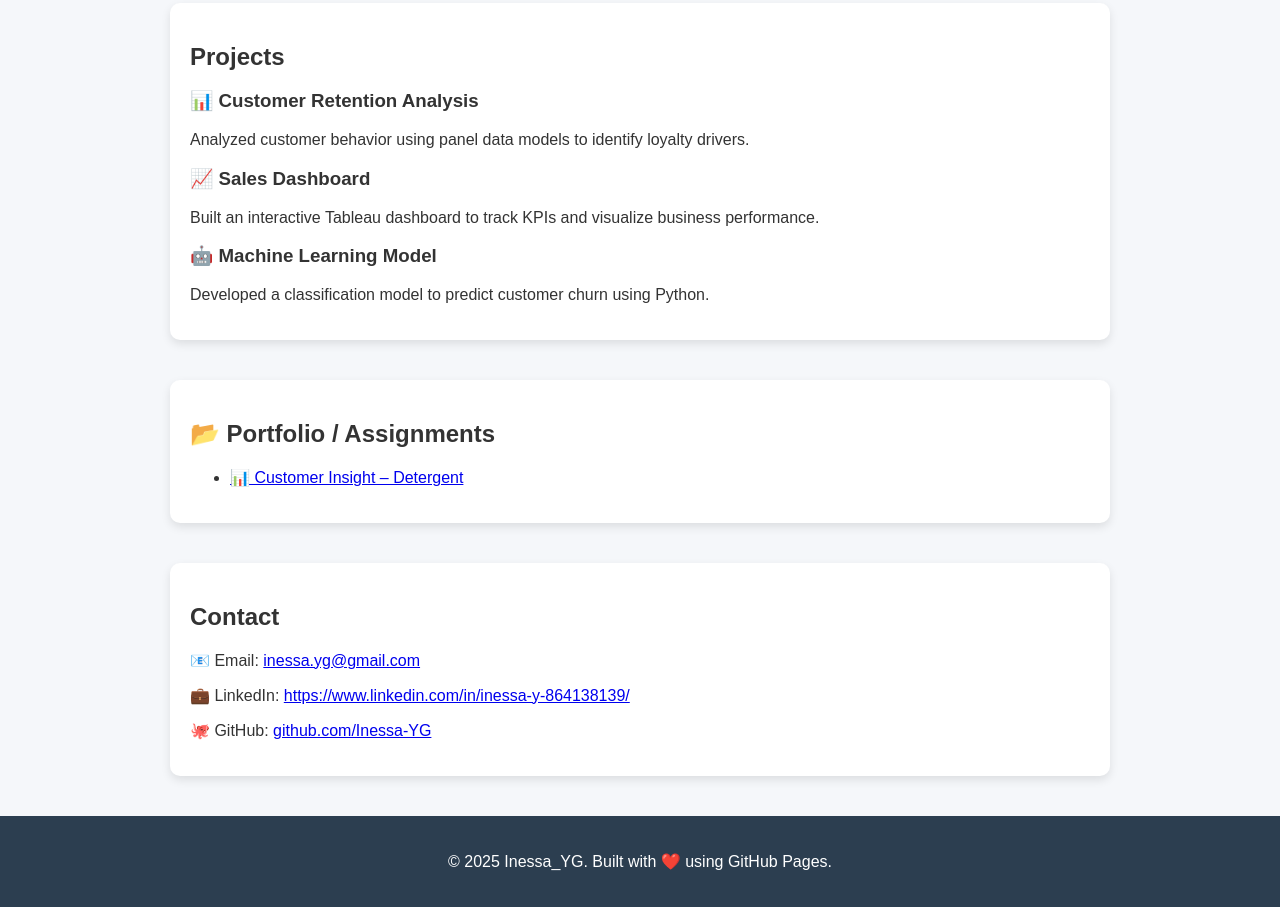
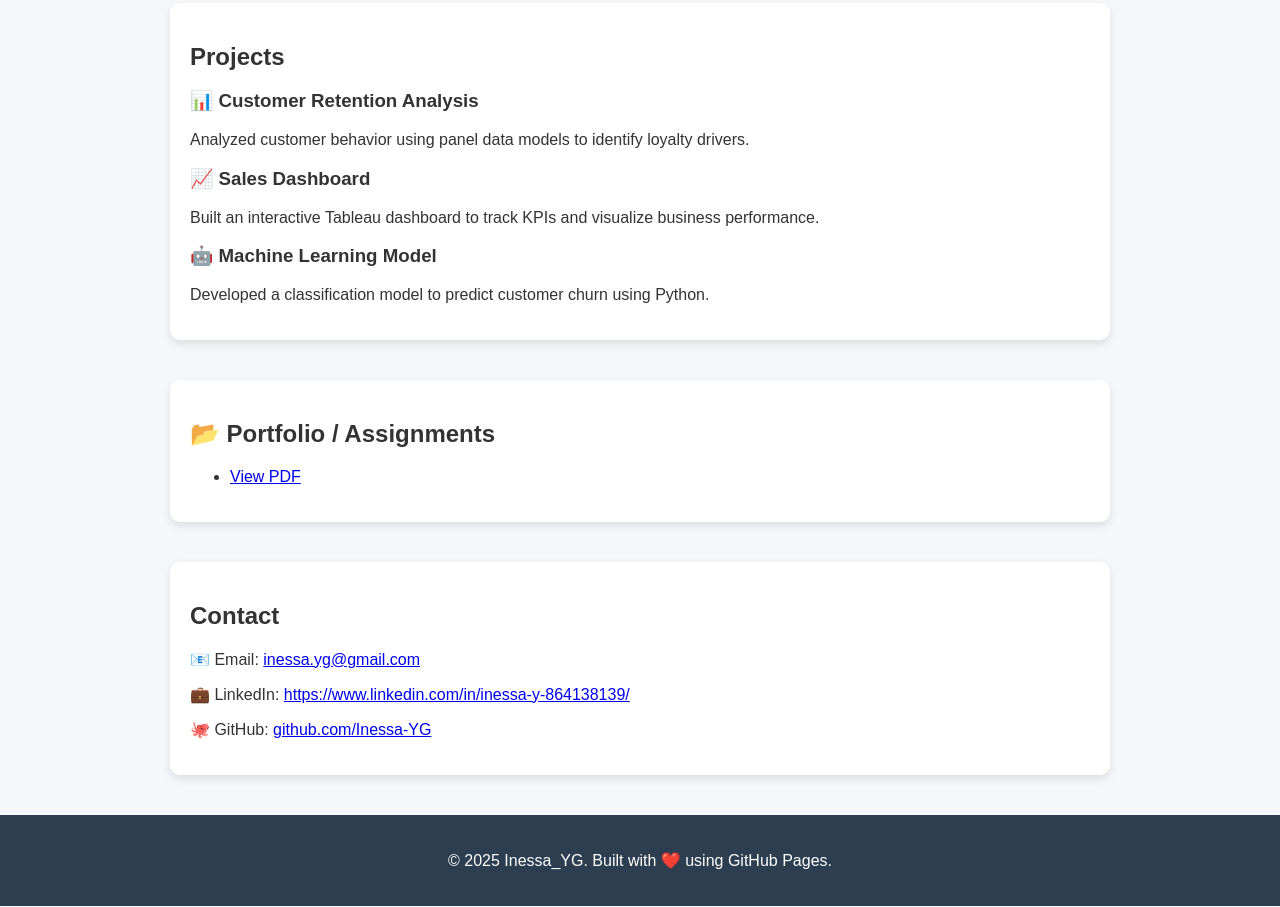
Before and after one commit to Inessa-YG/Inessa_profile, a plain HTML site: page index.html in a window 1280 px wide. Shown: the part 883-1790 px from the top of the page. Drawn offline with Linux system fonts and the light colour scheme.

Commit message:
Update index.html

```diff
--- a/index.html
+++ b/index.html
@@ -103,8 +103,7 @@
   <h2>📂 Portfolio / Assignments</h2>
   <ul>
     <li>
-      <a href="customer-insight-detergent.pdf" target="_blank">
-        📊 Customer Insight – Detergent
+    <a href="assignments/customer-insight-detergent.pdf" target="_blank">View PDF</a>
       </a>
     </li>
   </ul>
```
